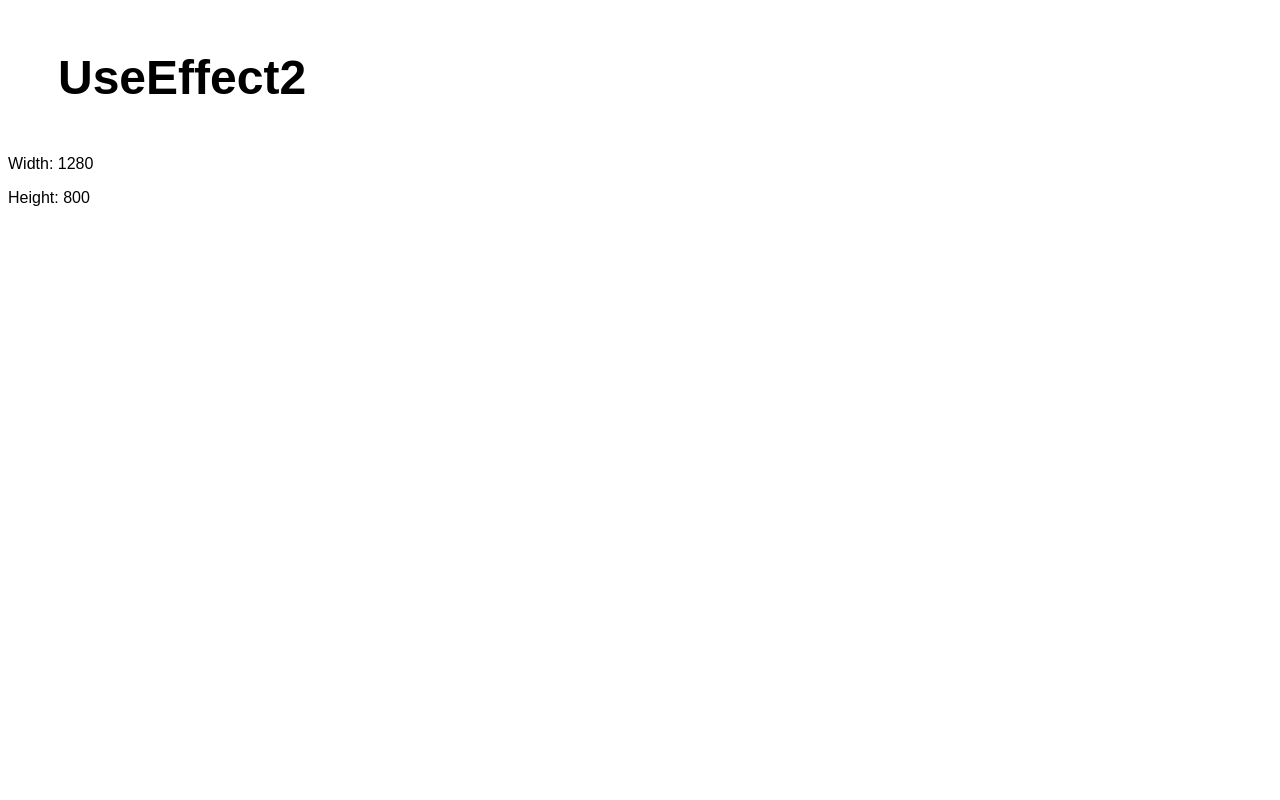
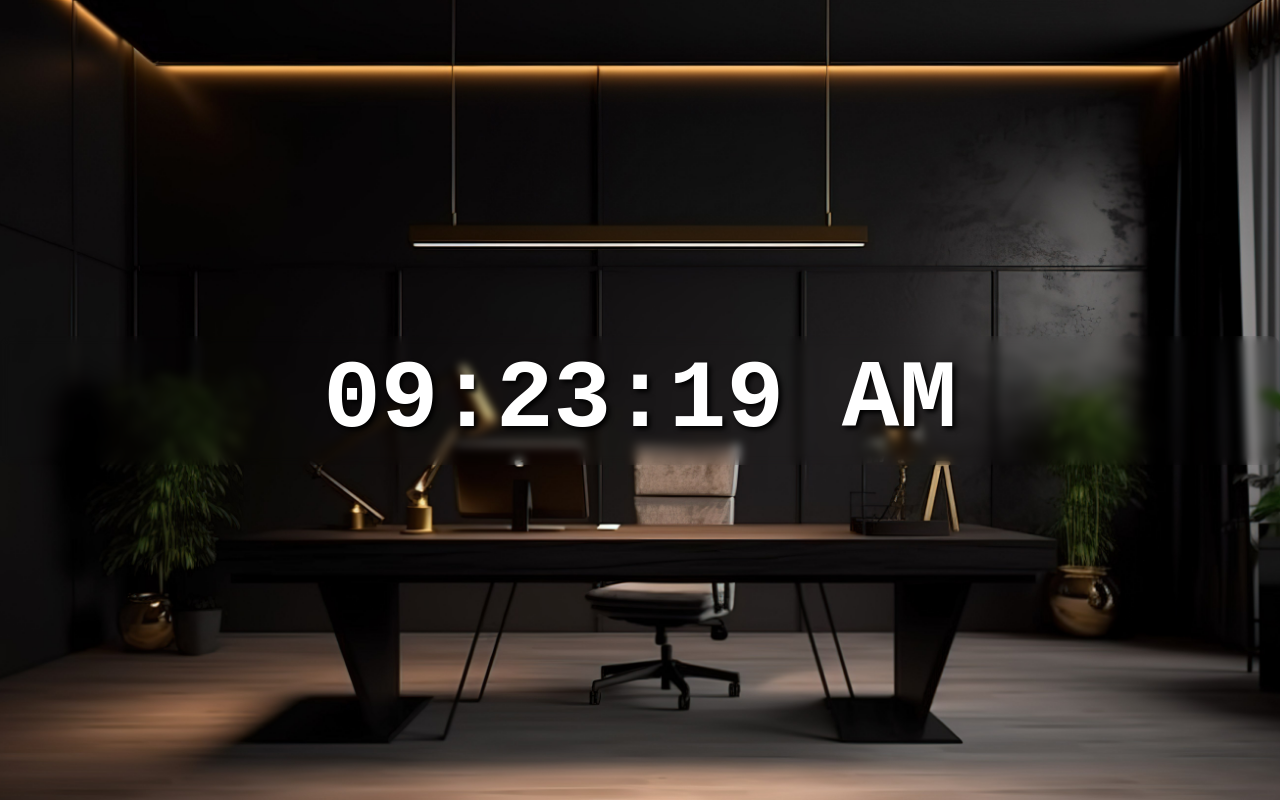
Before and after one commit to Karllouise-code/react-pure-4hrs, a React (Vite) app: page / in a window 1280 px wide. Built offline with nearby package versions, Linux system fonts and the light colour scheme.

Commit message:
digital clock app

```diff
--- a/src/App.jsx
+++ b/src/App.jsx
@@ -15,7 +15,8 @@
 // import UpdateArrayObjects from './UpdateArrayObjects.jsx';
 // import ToDoList from './ToDoList.jsx'
 // import UseEffect from './UseEffect.jsx'
-import UseEffect2 from './UseEffect2.jsx'
+// import UseEffect2 from './UseEffect2.jsx'
+import DigitalClock from './DigitalClock.jsx'
 
 function App() {
 
@@ -75,7 +76,8 @@
 
       {/* <ToDoList /> */}
       {/* <UseEffect /> */}
-      <UseEffect2 />
+      {/* <UseEffect2 /> */}
+      <DigitalClock />
     </>
   )
 
--- /dev/null
+++ b/src/DigitalClock.jsx
@@ -0,0 +1,43 @@
+import React, { useState, useEffect } from "react";
+
+function DigitalClock() {
+  const [time, setTime] = useState(new Date());
+
+  useEffect(() => {
+    // const updateTime = () => {
+    //   setTime(new Date());
+    // };
+
+    // setInterval(setInterval(updateTime, 1000));
+    const intervalId = setInterval(() => {
+      setTime(new Date());
+    }, 1000);
+
+    return () => {
+      clearInterval(intervalId);
+    };
+  }, []);
+
+  function formatTime(time) {
+    const hours = time.getHours();
+    const minutes = time.getMinutes();
+    const seconds = time.getSeconds();
+    const meridiem = time.getHours() > 11 ? "PM" : "AM";
+
+    return `${hours < 10 ? "0" + hours : hours}:${minutes < 10 ? "0" + minutes : minutes}:${
+      seconds < 10 ? "0" + seconds : seconds
+    } ${meridiem}`;
+  }
+
+  return (
+    <div className="clock-container">
+      <div className="clock">
+        {/* <span>00:00:00</span> */}
+        {/* <span>{time.getHours()}:{time.getMinutes()}:{time.getSeconds()}</span> */}
+        <span>{formatTime(time)}</span>
+      </div>
+    </div>
+  );
+}
+
+export default DigitalClock;
--- a/src/index.css
+++ b/src/index.css
@@ -133,6 +133,16 @@
 /* color picker */
 body {
   font-family: "Arial", sans-serif;
+  background-image: url(assets/bg_clock.jpg);
+  background-position: center;
+  background-size: cover;
+  background-repeat: no-repeat;
+  background-attachment: fixed;
+  margin: 0;
+  display: flex;
+  justify-content: center;
+  align-items: center;
+  min-height: 100vh;
 }
 
 .color-picker-container {
@@ -265,3 +275,20 @@
   cursor: pointer;
   transition: 0.6s;
 }
+
+.clock-container {
+  backdrop-filter: blur(5px);
+  width: 100vw;
+  border-radius: 10px;
+  padding: 10px 0;
+
+}
+
+.clock {
+  color: white;
+  font-size: 6rem;
+  font-weight: bold;
+  font-family: monospace;
+  text-align: center;
+  text-shadow: 3px 3px 5px hsl(0, 0%, 0%);
+}
```
Also changed, not shown: src/assets/bg_clock.jpg (added).
